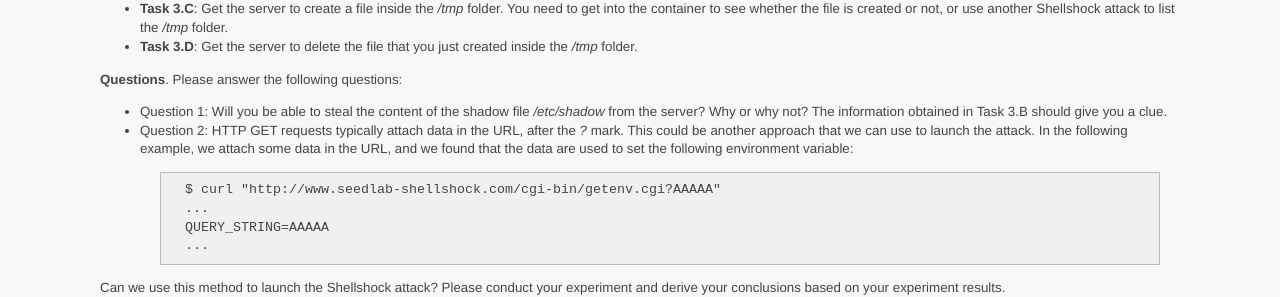
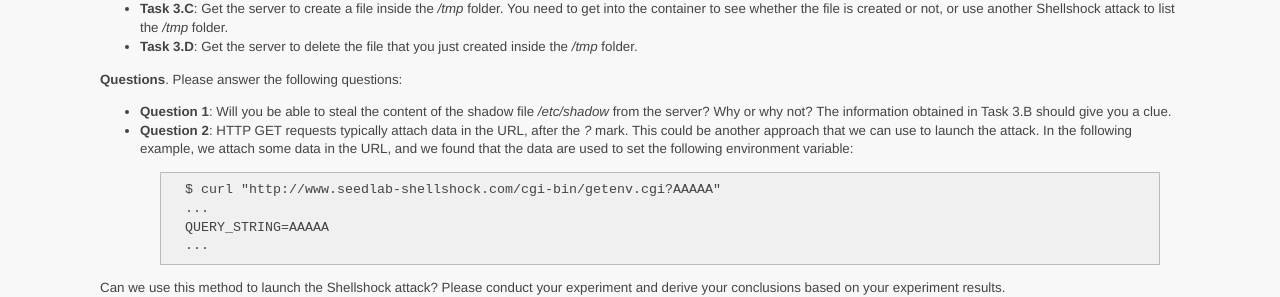
Before and after one commit to ycpcs/cs335-spring2025, a Jekyll site: the page built from labs/shellshock.md, in a window 1280 px wide and 900 px high, scrolled down 3062 px. Shown: the part 156-453 px from the top of the window. Built offline with Jekyll 4.4.1, drawn with Linux system fonts in a browser that asks for light colours.

````diff
--- a/labs/shellshock.md
+++ b/labs/shellshock.md
@@ -220,9 +220,9 @@ objective, you only need to use one approach, but in total, you need to use thre
 
 **Questions**. Please answer the following questions:
 
-- Question 1: Will you be able to steal the content of the shadow file */etc/shadow* from the server?
+- **Question 1**: Will you be able to steal the content of the shadow file */etc/shadow* from the server?
     Why or why not? The information obtained in Task 3.B should give you a clue.
-- Question 2: HTTP GET requests typically attach data in the URL, after the *?* mark. This could be
+- **Question 2**: HTTP GET requests typically attach data in the URL, after the *?* mark. This could be
     another approach that we can use to launch the attack. In the following example, we attach some data
     in the URL, and we found that the data are used to set the following environment variable:
     ```
````
